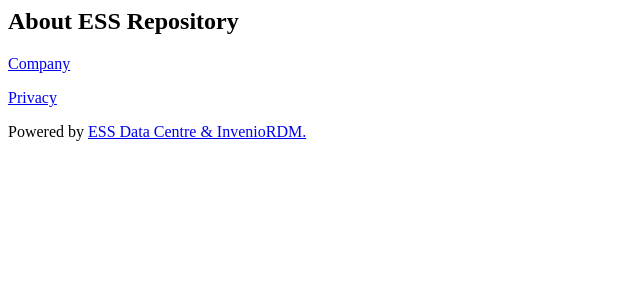
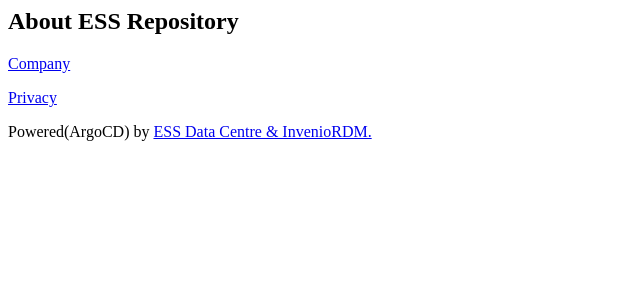
Before and after one commit to PublicationsPortal/publications-portal, a Python web app: template templates/semantic-ui/invenio_app_rdm/footer.html in a window 1280 px wide. Shown: the top 300 px of the page, without its empty margins (0-640 px from the left). Run offline with Jinja, Linux system fonts and the light colour scheme; the template is opened without the code that fills it, so the values that code supplies are empty.

Commit message:
Validating Argo CD image auto update.

```diff
--- a/templates/semantic-ui/invenio_app_rdm/footer.html
+++ b/templates/semantic-ui/invenio_app_rdm/footer.html
@@ -66,7 +66,7 @@
         <div class="ui grid">
           <div class="eight wide column left middle aligned">
             {%- block footer_bottom_left %}
-            {% trans invenio_rdm="http://inveniosoftware.org/products/rdm" %}Powered by <a
+            {% trans invenio_rdm="http://inveniosoftware.org/products/rdm" %}Powered(ArgoCD) by <a
               href="{{invenio_rdm}}">ESS Data Centre & InvenioRDM.</a>{% endtrans %}
             {%- endblock footer_bottom_left %}
           </div>
```
